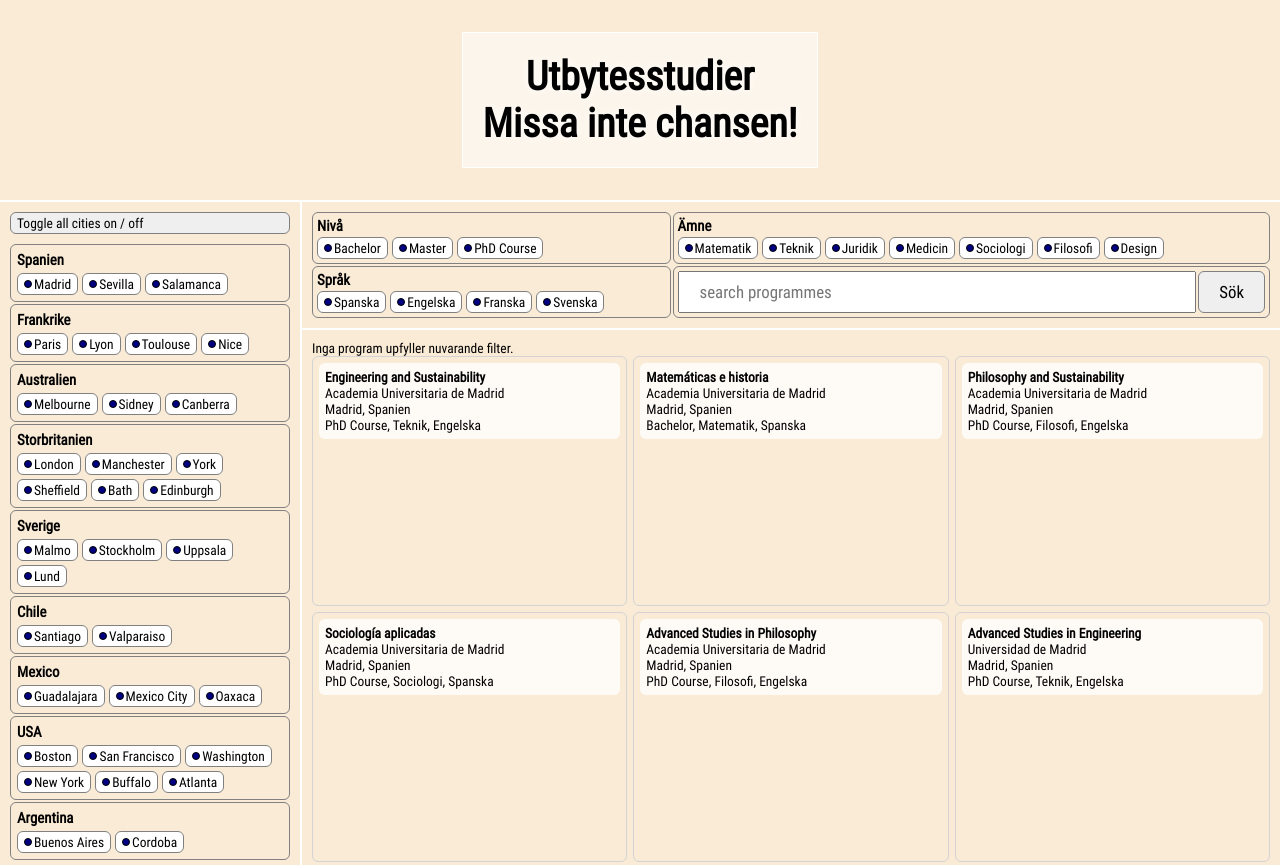
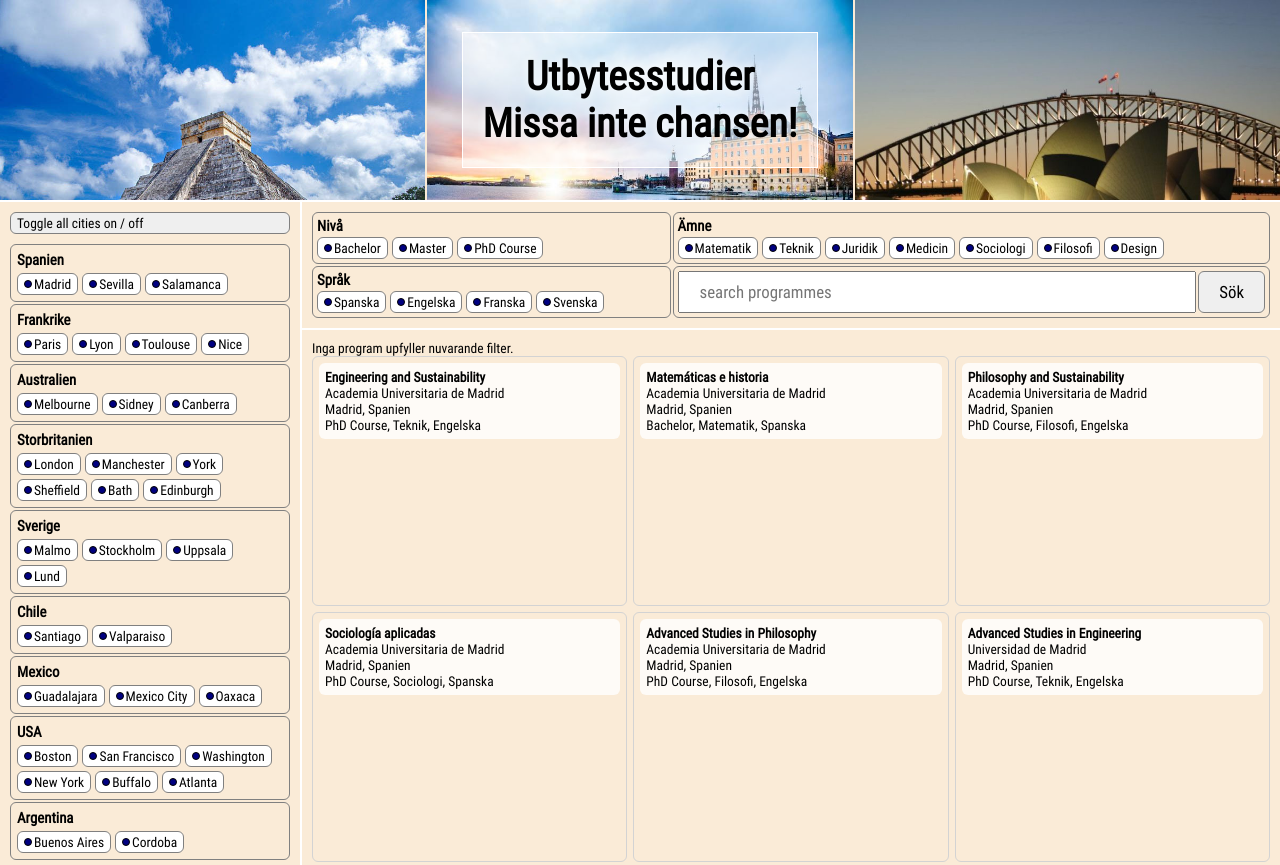
Before and after one commit to DHTheba/DU2Projekt, a plain HTML site: page problem/index.html in a window 1280 px wide. Shown: the top 865 px of the page. Drawn offline with Linux system fonts and the light colour scheme.

Commit message:
background images CSS
added 3 background images to top_images.

```diff
--- a/problem/css/index.css
+++ b/problem/css/index.css
@@ -81,6 +81,19 @@ body {}
   display: grid;
   grid-template-columns: 1fr 1fr 1fr;
   gap: var(--gap);
+
+}
+
+#top_images div:nth-child(1) {
+  background-image: url("../media/geo_images/mexico_normal_6.jpg");
+}
+
+#top_images div:nth-child(2) {
+  background-image: url("../media/geo_images/sweden_normal_5.jpg");
+}
+
+#top_images div:nth-child(3) {
+  background-image: url("../media/geo_images/sidney_normal_2.jpg");
 }
 
 #top_images>* {
```
